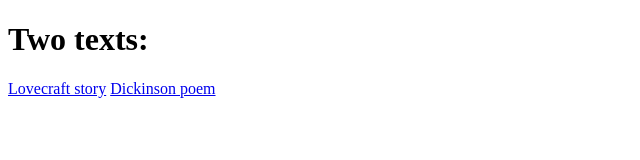
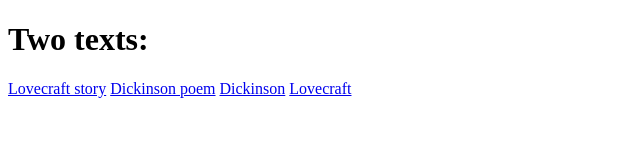
Before and after one commit to JoeCorbin91/DigitalHumanitesSite, a plain HTML site: page index.html in a window 1280 px wide. Shown: the whole page, without its empty margins (0-640 px from the left). Drawn offline with Linux system fonts and the light colour scheme.

Commit message:
Update index.html

```diff
--- a/index.html
+++ b/index.html
@@ -11,7 +11,7 @@
 
     <a href="lovecraft.html">Lovecraft story</a>
     <a href="dickinson.html">Dickinson poem</a>
-    <a href="https://www.poetryfoundation.org/poems/52737/my-life-had-stood-a-loaded-gun-764"></a>
-    <a href="http://www.hplovecraft.com/writings/texts/fiction/cc.aspx"></a>
+    <a href="https://www.poetryfoundation.org/poems/52737/my-life-had-stood-a-loaded-gun-764">Dickinson</a>
+    <a href="http://www.hplovecraft.com/writings/texts/fiction/cc.aspx">Lovecraft</a>
 </body>
 </html>
```
